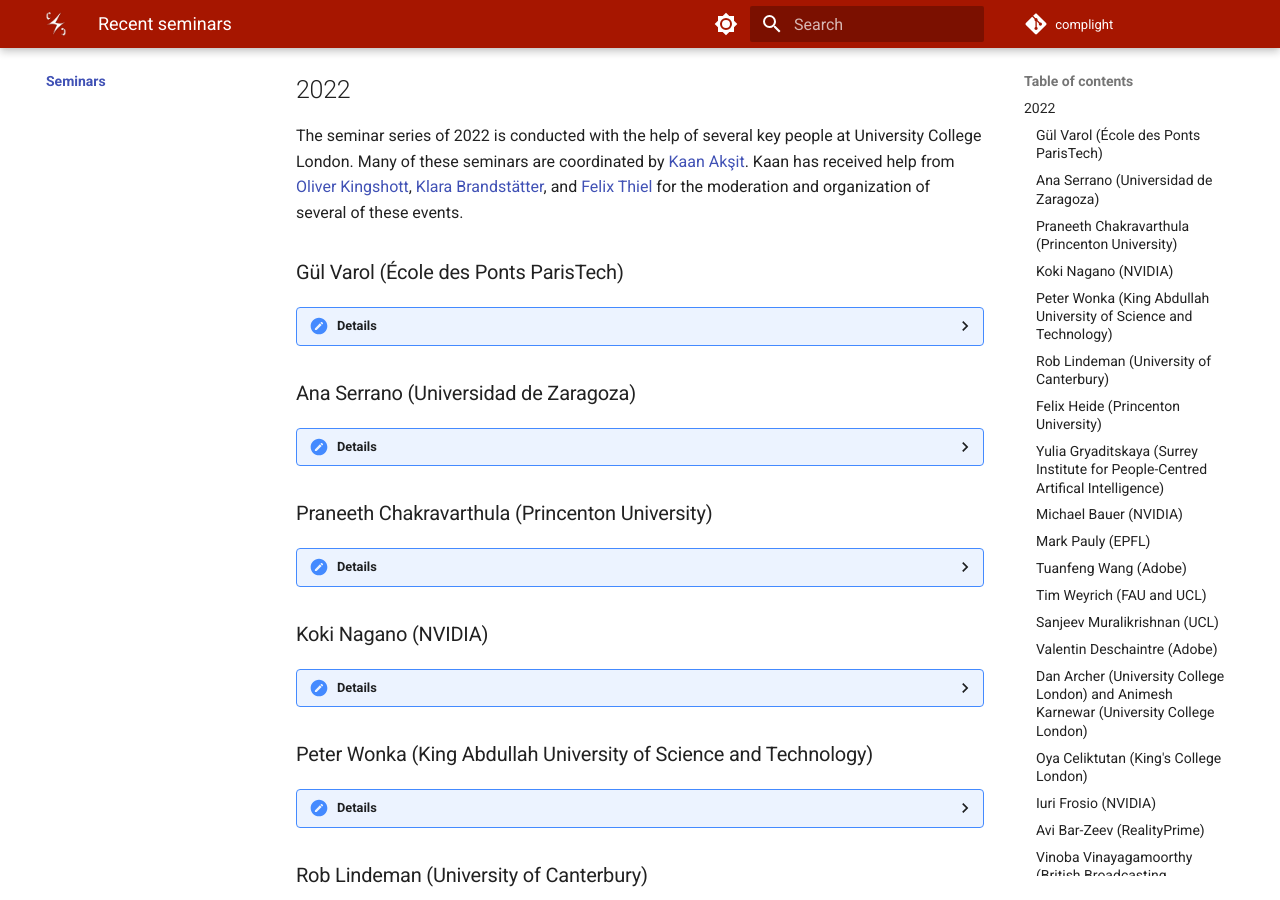
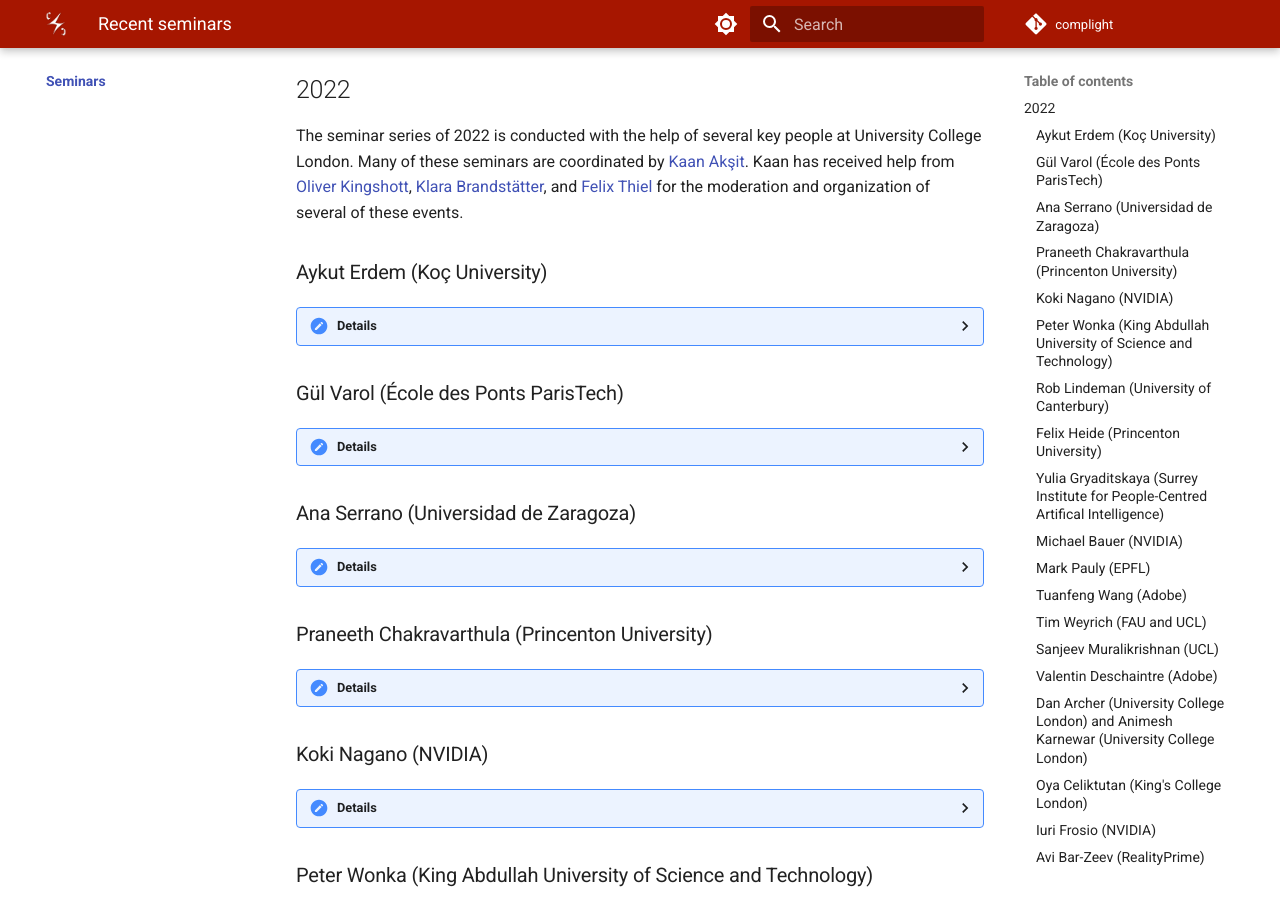
Before and after one commit to complight/complight.github.io, an MkDocs documentation site: the page built from docs/seminars/index.md, in a window 1280 px wide and 900 px high, scrolled down 443 px. Built offline with MkDocs 1.6.1 and Material for MkDocs 9.7.7, drawn with Linux system fonts in a browser that asks for light colours.

Commit message:
Updating seminars page.

```diff
--- a/docs/seminars/index.md
+++ b/docs/seminars/index.md
@@ -10,6 +10,19 @@ Overall, seminars are a blend of internal and external presenters.
 The seminar series of 2022 is conducted with the help of several key people at University College London.
 Many of these seminars are coordinated by [Kaan Akşit](https://kaanaksit.com).
 Kaan has received help from [Oliver Kingshott](http://oliver.kingshott.com/), [Klara Brandstätter](https://www.linkedin.com/in/klara-brandst%C3%A4tter-79b72820b?lipi=urn%3Ali%3Apage%3Ad_flagship3_profile_view_base_contact_details%3BxbCdu1E4RmWqTPAsdCipMw%3D%3D), and [Felix Thiel](https://www.linkedin.com/in/felix-thiel-97a22215a?lipi=urn%3Ali%3Apage%3Ad_flagship3_profile_view_base_contact_details%3BGgHpsDNOTWeGPFWcUC5M6A%3D%3D) for the moderation and organization of several of these events.
+
+
+### Aykut Erdem (Koç University)
+??? Details
+    **Date:**
+    23th November 2022
+
+    **Presenter:** Aykut Erdem, Associate Professor at Koç University.
+
+    **Title:** Disentangling Content and Motion for Text-Based Neural Video Manipulation
+
+    **Watch:** [Recording (Password protected)](https://liveuclac-my.sharepoint.com/:v:/g/personal/ucackak_ucl_ac_uk/EaW799IAeIJAtpFmcCzMMwwB81I8nSHEdvmXlfr6vkAwSg?e=76rMCT)
+
 
 
 ### Gül Varol (École des Ponts ParisTech)
```
